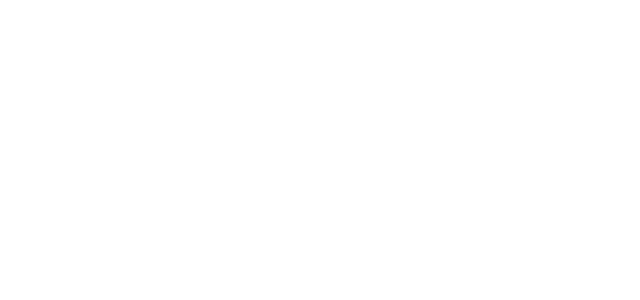
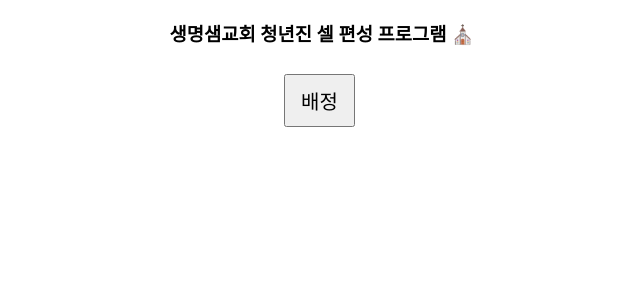
Before and after one commit to junzerokim/lifesam-project, a React (Create React App) app: page / in a window 1280 px wide. Shown: the top 300 px of the page, without its empty margins (326-966 px from the left). Built offline with nearby package versions, Linux system fonts and the light colour scheme.

Commit message:
CSS Modify

```diff
--- a/src/App.css
+++ b/src/App.css
@@ -1,10 +1,13 @@
 .App {
   width: 100vw;
   font-family: 'Kakao';
+  text-align: center;
 }
 
 .container {
   display: flex;
+  justify-content: center;
+  text-align: center;
 }
 
 .cellLeader {
@@ -35,3 +38,9 @@
   margin: 10px 10px 15px 10px;
   line-height: 2;
 }
+
+button {
+  padding: 10px 15px;
+  margin-top: 10px;
+  font-size: 20px;
+}
--- a/src/App.js
+++ b/src/App.js
@@ -64,9 +64,15 @@
 
   let result = new Map();
 
+  function refreshPage() {
+    window.location.reload(false);
+  }
+
   return (
     <div className="App">
+      <h3>생명샘교회 청년진 셀 편성 프로그램 ⛪️</h3>
       <div className="container">
+        <button onClick={refreshPage}>배정</button>
         <div className="cellLeaderArea">
           {leader.map((e) => {
             let cell = [];
```
